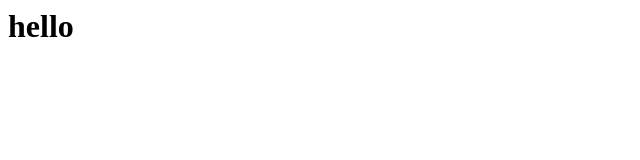
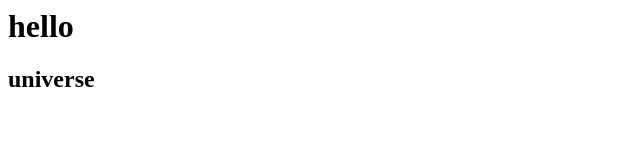
Before and after one commit to jatinchhabraa/demo-repo, a plain HTML site: page index.html in a window 1280 px wide. Shown: the whole page, without its empty margins (0-640 px from the left). Drawn offline with Linux system fonts and the light colour scheme.

Commit message:
updated index.html with universe

```diff
--- a/index.html
+++ b/index.html
@@ -1 +1,2 @@
 <h1>hello</h1>
+<h2>universe</h2>
```
